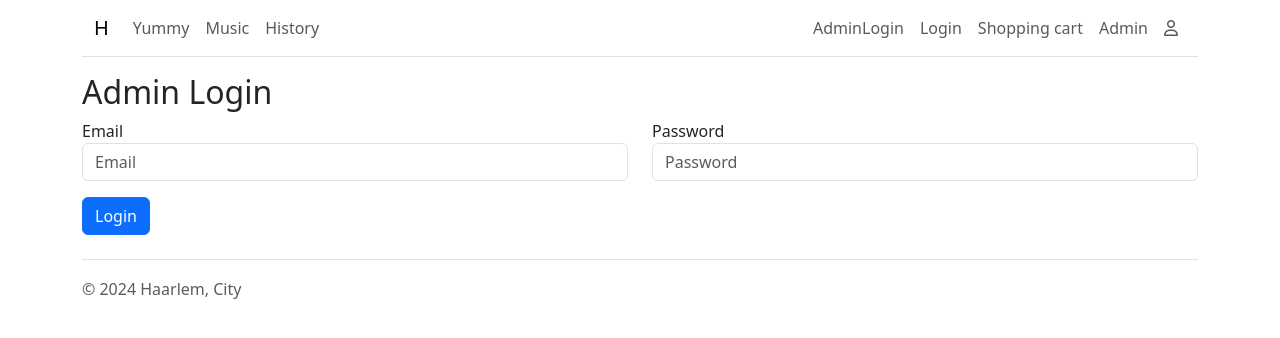
After one commit to l-huisman/The-Festival, a PHP site: page /shoppingcart/views/admin/loginPage.php in a window 1280 px wide. The commit adds this page. Shown: the top 338 px of the page. Run offline with PHP 8.4, Linux system fonts and the light colour scheme; some libraries are stand-ins or nearby versions.

```diff
--- a/app/controllers/adminController.php
+++ b/app/controllers/adminController.php
@@ -84,4 +84,8 @@ class AdminController{
         }
 
     }
+
+    public function loginPage(){
+        require __DIR__ . '/../views/admin/loginPage.php';
+    }
 }
--- a/app/controllers/shoppingcartController.php
+++ b/app/controllers/shoppingcartController.php
@@ -97,4 +97,8 @@ class ShoppingcartController {
         $this->shoppingcartService->changeQuantity($ticketID, $quantity);
         header('Location:/shoppingcart');
     }
+
+    public function cancel(){
+        $this->shoppingcartService->cancel();
+    }
 }
--- /dev/null
+++ b/app/views/admin/loginPage.php
@@ -0,0 +1,26 @@
+<?php
+require_once __DIR__ . '/../../views/elements/header.php';
+?>
+<div class="container">
+  <form class="my-3" action="/register/login" method="POST">
+    <div class="row">
+    <h2>Admin Login</h2>
+      <div class="col-md-6 mb-3">
+        <div class="form-group">
+          <label for="email">Email</label>
+          <input type="text" class="form-control" name="email" id="email" placeholder="Email">
+        </div>
+      </div>
+      <div class="col-md-6 mb-3">
+        <div class="form-group">
+          <label for="password">Password</label>
+          <input type="password" class="form-control" name="password" id="password" placeholder="Password">
+        </div>
+      </div>
+    </div>
+    <button type="submit" class="btn btn-primary">Login</button>
+  </form>
+</div>
+<?php
+require_once __DIR__ . '/../../views/elements/footer.php';
+?>
--- a/app/views/elements/header.php
+++ b/app/views/elements/header.php
@@ -26,7 +26,7 @@
             </ul>
             <ul class="navbar-nav">
                 <li class="nav-item">
-                    <a class="nav-link" href="#">CRUD</a>
+                    <a class="nav-link" href="/admin/loginPage">AdminLogin</a>
                 </li>
                 <?php
 
--- a/app/views/shoppingcart/index.php
+++ b/app/views/shoppingcart/index.php
@@ -12,7 +12,7 @@ require_once __DIR__ . '/../../views/elements/header.php';
                     $inputName = "quantity".$index;?>
                     <li class="list-group-item mb-2 border d-flex justify-content-between">
                         <span class="w-50"><?= $Ticket->title ?> | <?= $Ticket->description; ?></span>
-                        <span>&euro;<input type="text" class="border-none" id="priceLabel<?=$index;?>" name="PriceLabel<?=$index;?>" readonly value="<?=$Ticket->price * $Ticket->quantity;?>"></span>
+                        <span>&euro;<input type="text" class="border-0" id="priceLabel<?=$index;?>" name="PriceLabel<?=$index;?>" readonly value="<?=$Ticket->price * $Ticket->quantity;?>"></span>
 
                         <span>
                             Quantity:
```
Also changed, not shown: app/services/shoppingcartService.php (+19 -2 lines).
